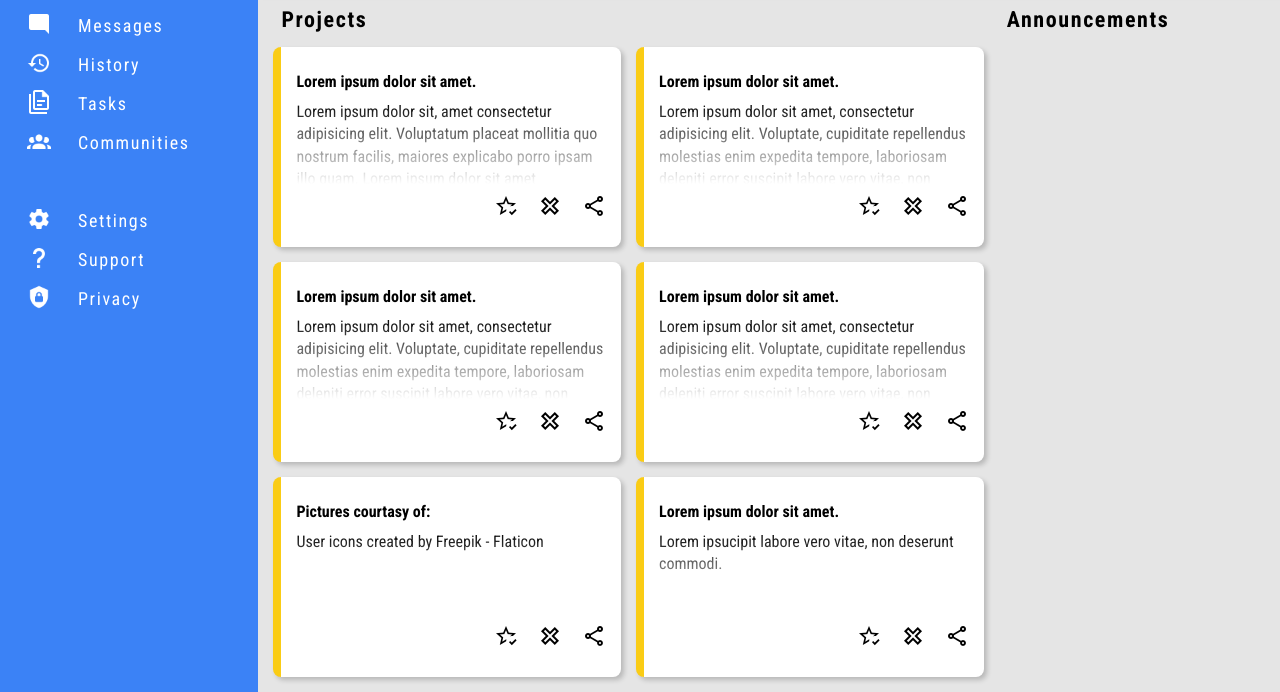
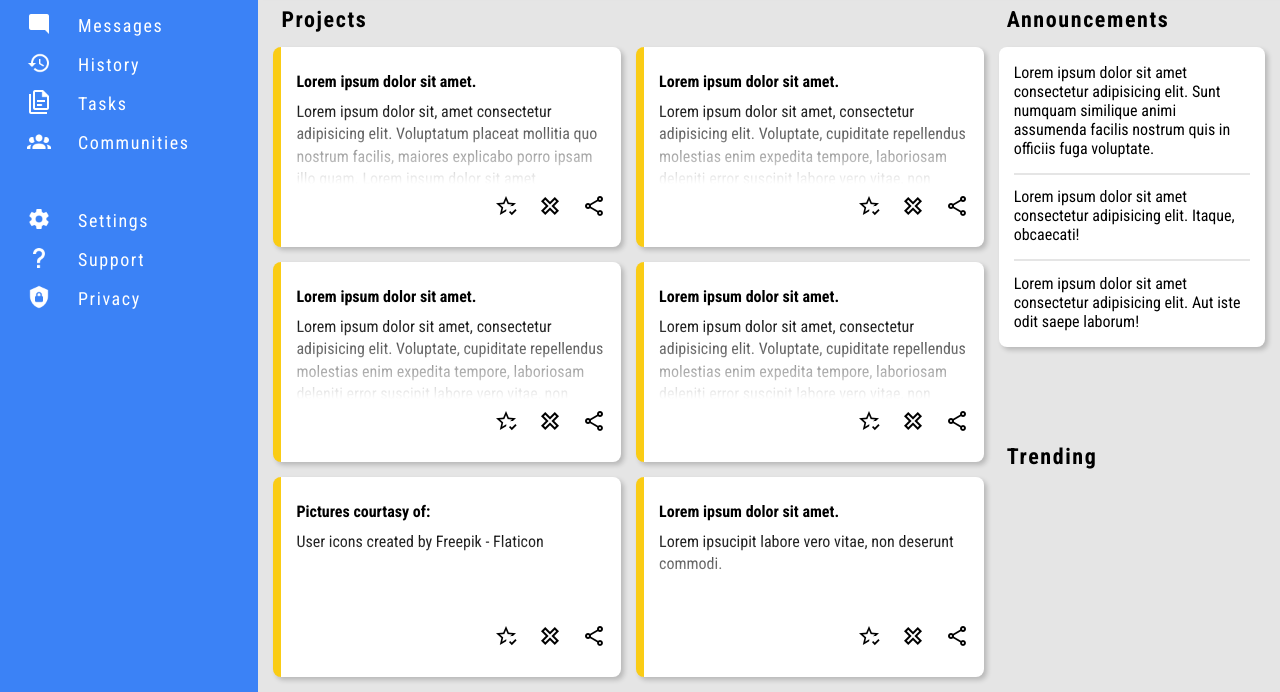
Before and after one commit to BParadowski/my_grid_layout, a plain HTML site: page index.html in a window 1280 px wide. Shown: the part 183-875 px from the top of the page. Drawn offline with Linux system fonts and the light colour scheme.

Commit message:
Implement Announcements section

```diff
--- a/index.html
+++ b/index.html
@@ -118,10 +118,17 @@
                         <a href="#" class="card__icon"><img src="./icons/share.png" alt="share"></a>
                     </div>
                 </div>
-
-
             </div>
             <h4 class="content__title">Announcements</h4>
+            <div class="ann-and-trending">
+                <div class="announcements">
+                    <div class="announcements__item">Lorem ipsum dolor sit amet consectetur adipisicing elit. Sunt numquam similique animi assumenda facilis nostrum quis in officiis fuga voluptate.</div>
+                    <div class="announcements__item">Lorem ipsum dolor sit amet consectetur adipisicing elit. Itaque, obcaecati!</div>
+                    <div class="announcements__item">Lorem ipsum dolor sit amet consectetur adipisicing elit. Aut iste odit saepe laborum!</div>
+                </div>
+                <h4 class="content__title">Trending</h4>
+                <div class="trending"></div>
+            </div>
         </div>
     </div>
 </body>
--- a/style.scss
+++ b/style.scss
@@ -14,6 +14,7 @@
     --blue: #3b82f6;
     --yellow: #facc15;
     --gray: #e5e5e5;
+    --gray-dark: #a3a3a3;
 }
 a{
     text-decoration: none;
@@ -161,7 +162,7 @@ body, html{
     padding: 15px;
 
     display: grid;
-    grid-template:auto 1fr auto 1fr / 8fr 3fr;
+    grid-template:auto 1fr / 8fr 3fr;
     gap: 15px;
 
     &__title{
@@ -193,14 +194,16 @@ body, html{
     gap: 10px;
 
     &__text{
+        flex: 1;
+
         text-overflow: clip;
         overflow: hidden;
         line-height: 1.4;
+
         background: -webkit-linear-gradient(black, white);
         -webkit-background-clip: text;
         background-clip: text;
         -webkit-text-fill-color: transparent;
-        flex: 1;
     }
 
     &__icons{
@@ -213,3 +216,32 @@ body, html{
         outline: var(--yellow) solid 2px;
     }
 }
+
+.ann-and-trending{
+    display: grid;
+    grid-template-rows: repeat(auto-fit, auto) ;
+}
+.announcements{
+    display: grid;
+    grid-template-columns: 100%;
+    gap: 10px;
+    align-items: center;
+    justify-items: center;
+
+    background-color: white;
+    padding: 15px;
+    border-radius: 8px;
+    max-height: 300px;
+
+    box-shadow: 3px 3px 5px rgb(0,0,0, 0.2);
+
+    &__item{
+        border-bottom: var(--gray) solid 2px;
+        padding-bottom: 15px;
+
+        &:last-of-type{
+            border-bottom: none;
+            padding-bottom: 0;
+        }
+    }
+}
```
Also changed, not shown: style.css, 1 other file.
